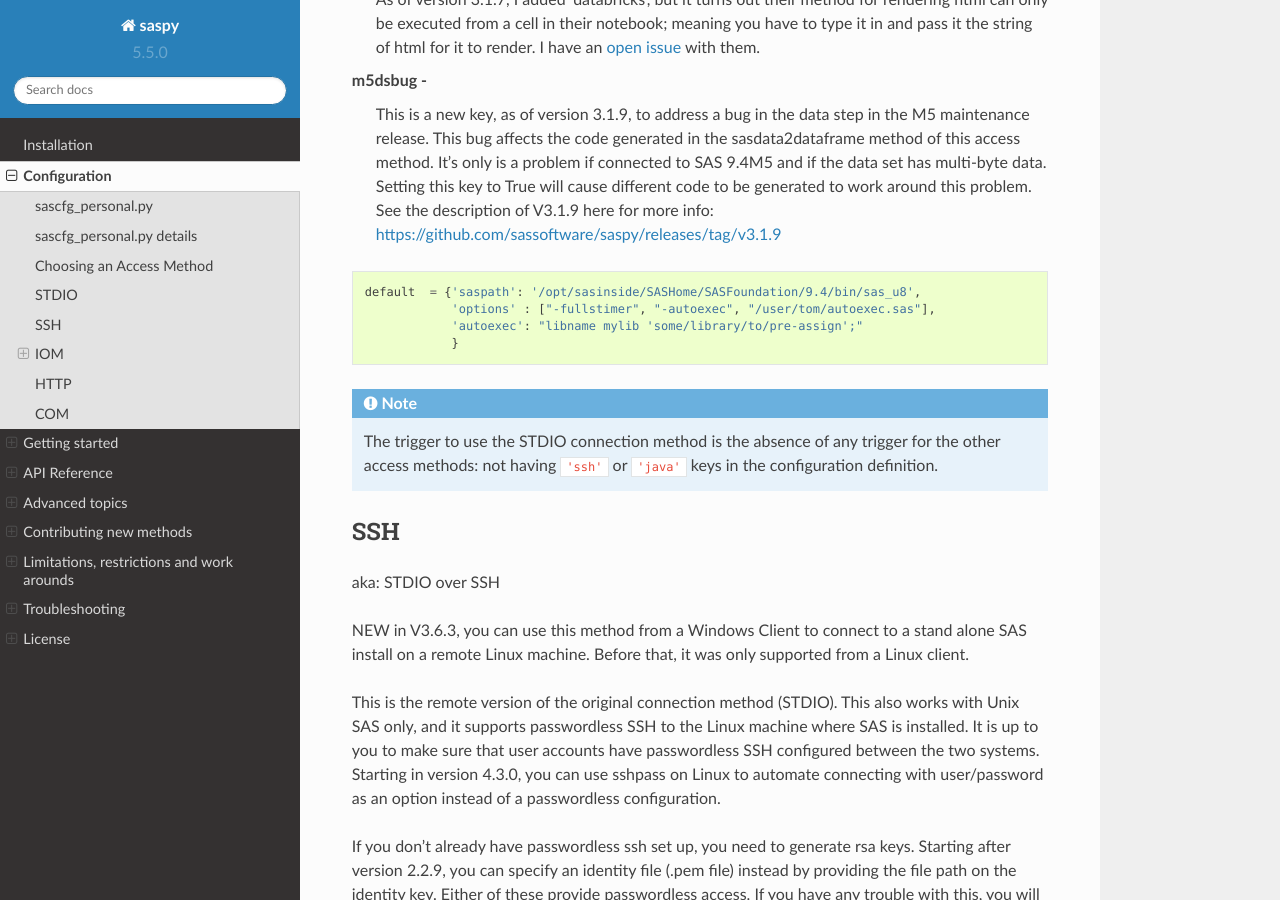
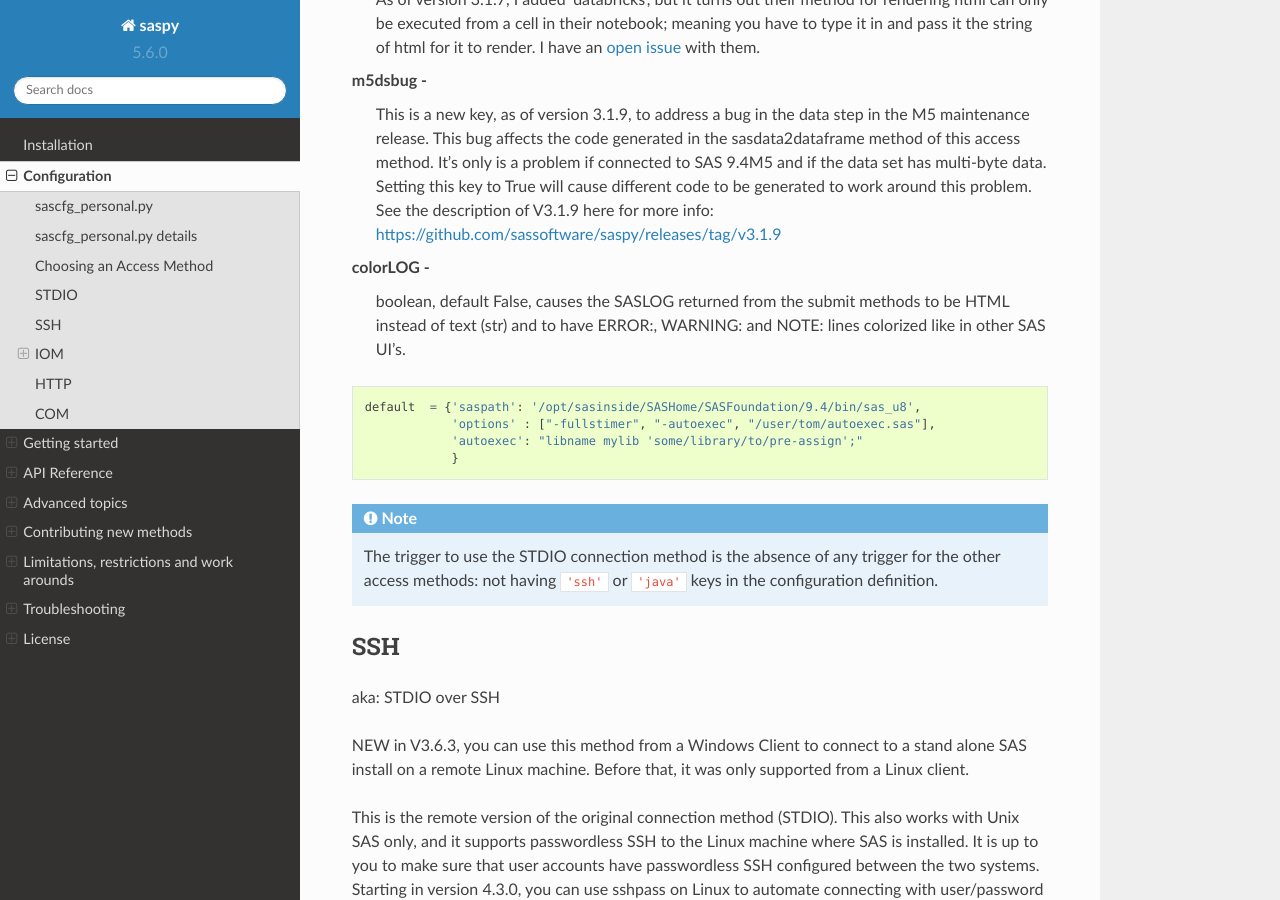
Before and after one commit to sassoftware/saspy, a Sphinx documentation site: the page built from saspy/doc/source/configuration.rst, in a window 1280 px wide and 900 px high, scrolled down 7698 px. Built offline with Sphinx 7.4.7 and the Read the Docs theme 2.0.0, drawn with Linux system fonts in a browser that asks for light colours; some of the changed text lies outside the part shown.

Commit message:
doc colorLOG and chagelog/version for new release

```diff
--- a/saspy/doc/source/configuration.rst
+++ b/saspy/doc/source/configuration.rst
@@ -380,6 +380,11 @@ m5dsbug -
     of V3.1.9 here for more info: https://github.com/sassoftware/saspy/releases/tag/v3.1.9
 
 
+colorLOG -
+     boolean, default False, causes the SASLOG returned from the submit methods to be HTML instead of
+     text (str) and to have ERROR:, WARNING: and NOTE: lines colorized like in other SAS UI's.
+
+
 .. code-block:: ipython3
 
     default  = {'saspath': '/opt/sasinside/SASHome/SASFoundation/9.4/bin/sas_u8',
@@ -753,6 +758,11 @@ m5dsbug -
     key to True will cause different code to be generated to work around this problem. See the description
     of V3.1.9 here for more info: https://github.com/sassoftware/saspy/releases/tag/v3.1.9
 
+colorLOG -
+     boolean, default False, causes the SASLOG returned from the submit methods to be HTML instead of
+     text (str) and to have ERROR:, WARNING: and NOTE: lines colorized like in other SAS UI's.
+
+
 .. code-block:: ipython3
 
     # Unix client and Unix IOM server  NEW 2.1.6 - with load balanced object spawners
@@ -880,6 +890,11 @@ m5dsbug -
     is a problem if connected to SAS 9.4M5 and if the data set has multi-byte data. Setting this
     key to True will cause different code to be generated to work around this problem. See the description
     of V3.1.9 here for more info: https://github.com/sassoftware/saspy/releases/tag/v3.1.9
+
+colorLOG -
+     boolean, default False, causes the SASLOG returned from the submit methods to be HTML instead of
+     text (str) and to have ERROR:, WARNING: and NOTE: lines colorized like in other SAS UI's.
+
 
 .. code-block:: ipython3
 
@@ -1128,6 +1143,11 @@ jwt -
     These tokens, for reference, are very long strings of random characters; just so you know that
     you're using the right thing :)
 
+colorLOG -
+     boolean, default False, causes the SASLOG returned from the submit methods to be HTML instead of
+     text (str) and to have ERROR:, WARNING: and NOTE: lines colorized like in other SAS UI's.
+
+
 .. code-block:: ipython3
 
     httpsviya = {'url'     : 'https://viya.deployment.sas.com',
@@ -1219,6 +1239,11 @@ encoding  -
     respectively. Those map to Python encoding values: utf8, latin1, and
     windows-1252, respectively.
 
+colorLOG -
+     boolean, default False, causes the SASLOG returned from the submit methods to be HTML instead of
+     text (str) and to have ERROR:, WARNING: and NOTE: lines colorized like in other SAS UI's.
+
+
 .. code-block:: ipython3
 
     iomcom = {'iomhost': 'mynode.mycompany.org',
--- a/saspy/version.py
+++ b/saspy/version.py
@@ -1 +1 @@
-__version__ = '5.5.0'
+__version__ = '5.6.0'
```
Also changed, not shown: CHANGELOG.md (+25 -0 lines), 1 other file.
